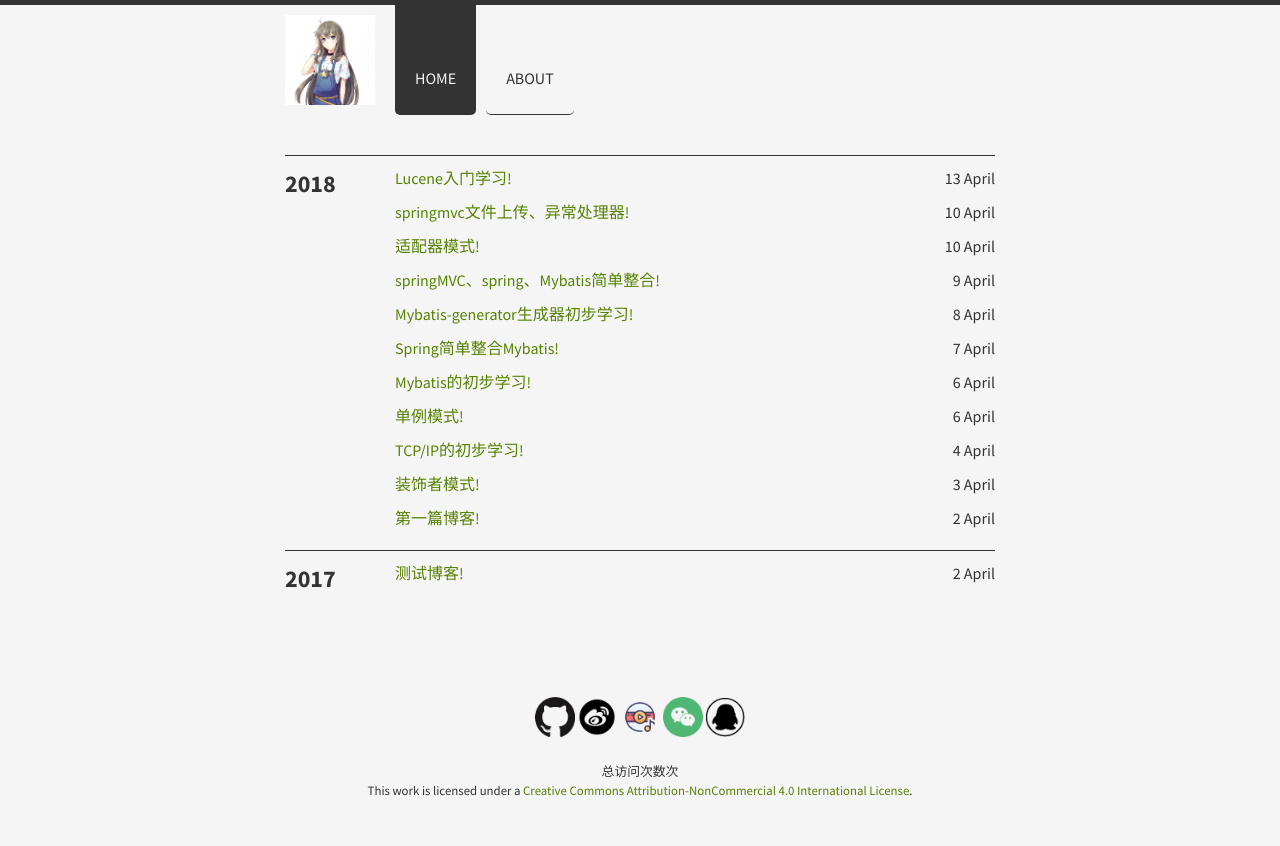
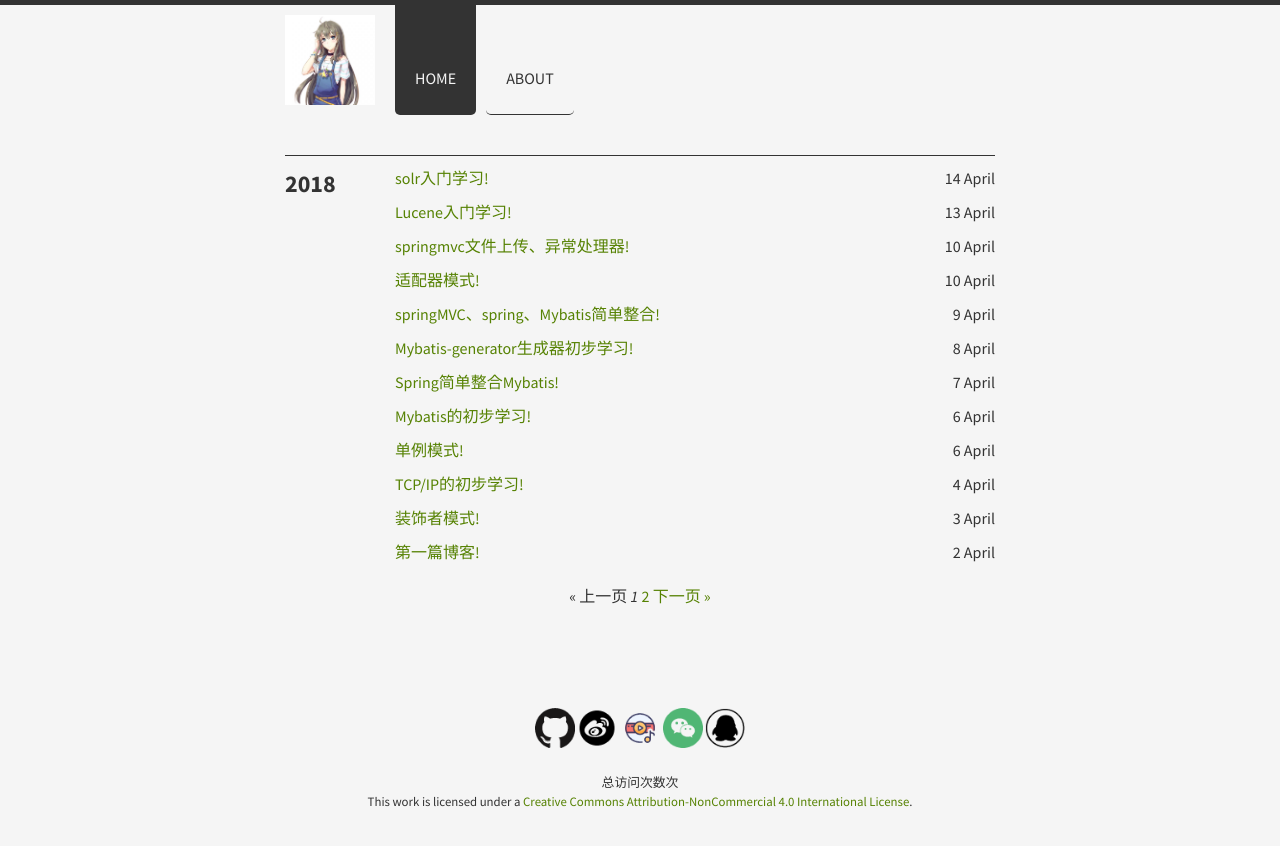
Before and after one commit to ruanwenjun/ruanwenjun.github.io, a Jekyll site: the page built from index.html, in a window 1280 px wide. Shown: the top 846 px of the page. Built offline with Jekyll 4.4.1, drawn with Linux system fonts in a browser that asks for light colours; nearby versions of some CDN libraries; the list of posts is cut into pages by our own code; comment, search, counter and statistics services are not loaded; some of the changed lines change nothing that is shown.

Commit message:
添加博客'solr入门学习'

````diff
--- /dev/null
+++ b/_posts/2018-4-14-solr.md
@@ -0,0 +1,66 @@
+---
+layout: post
+title: solr入门学习!
+---
+&emsp;&emsp;Lucene是apache下的一个开源项目，完全用java编写的高性能，全功能的文本搜索引擎库，适用于需要全文搜索的应用。
+
+
+
+# 目录
+
+* [Solr整合Tomcat](#整合)
+* [配置IK分词器](#配置分词器)
+
+
+---
+# 整合
+
+开发环境：
+
+`solr-4.10.3`、`apach-tomcat-8.5.30`、`jdk1.8.0_131`
+
+整合步骤：
+1. 导包
+2. 创建solrhome
+3. 修改配置文件中solrhome位置
+
+---
+## 1.开始整合
+- 将`solr-4.10.3/example/webapps/solr.war`复制到`Tomcat`的`webapps`下，解压，然后删除`solr.war`。
+- 将`solr-4.10.3/example/lib/ext`中的五个包导入`Tomcat`中的`solr`工程`WEB-INF/lib`中。
+- 在任意目录创建一个创建一个`solrhome`文件夹（本次在`Tomcat`同一目录下创建），然后将`solr-4.10.3/example/solr`下的文件（5个）复制到`solrhome`中。
+- 进入`apache-tomcat-8.5.30\webapps\solr\WEB-INF/web.xml`修改41行代码。
+
+```
+<env-entry>
+   <env-entry-name>solr/home</env-entry-name>
+   <!--存放solrhome的绝对路径-->
+   <env-entry-value>F:\solr\solrhome</env-entry-value>
+   <env-entry-type>java.lang.String</env-entry-type>
+</env-entry>
+```
+## 2.测试整合
+运行Tomcat,在浏览器输入localhost:8080/solr
+![image](https://ruanwenjun.github.io/images/20180414155444.png)
+
+---
+
+# 配置分词器
+
+配置步骤：
+1. 导包
+2. 修改配置文件
+
+---
+## 1.导包
+---
+* 将`IKAnalyzer2012FF_u1.jar`导入`solr`工程下
+* 把`IKAnalyzer.cfg.xml`、`stopword.dic`复制到`apache-tomcat-8.5.30\webapps\solr\WEB-INF\classes`下，并且创建一个`ext.dic`文件
+* 修改`IKAnalyzer.cfg.xml`,打开扩展字典注释
+
+## 2.修改配置文件
+打开`solrhome\collection1\conf\schema.xml`
+
+---
+重启Tomcat,测试
+![image](https://ruanwenjun.github.io/images/20180414162722.png)
````
Also changed, not shown: _posts/2018-4-13-lucene.md (+1 -0 lines), images/20180414155444.png (added), images/20180414162722.png (added).
